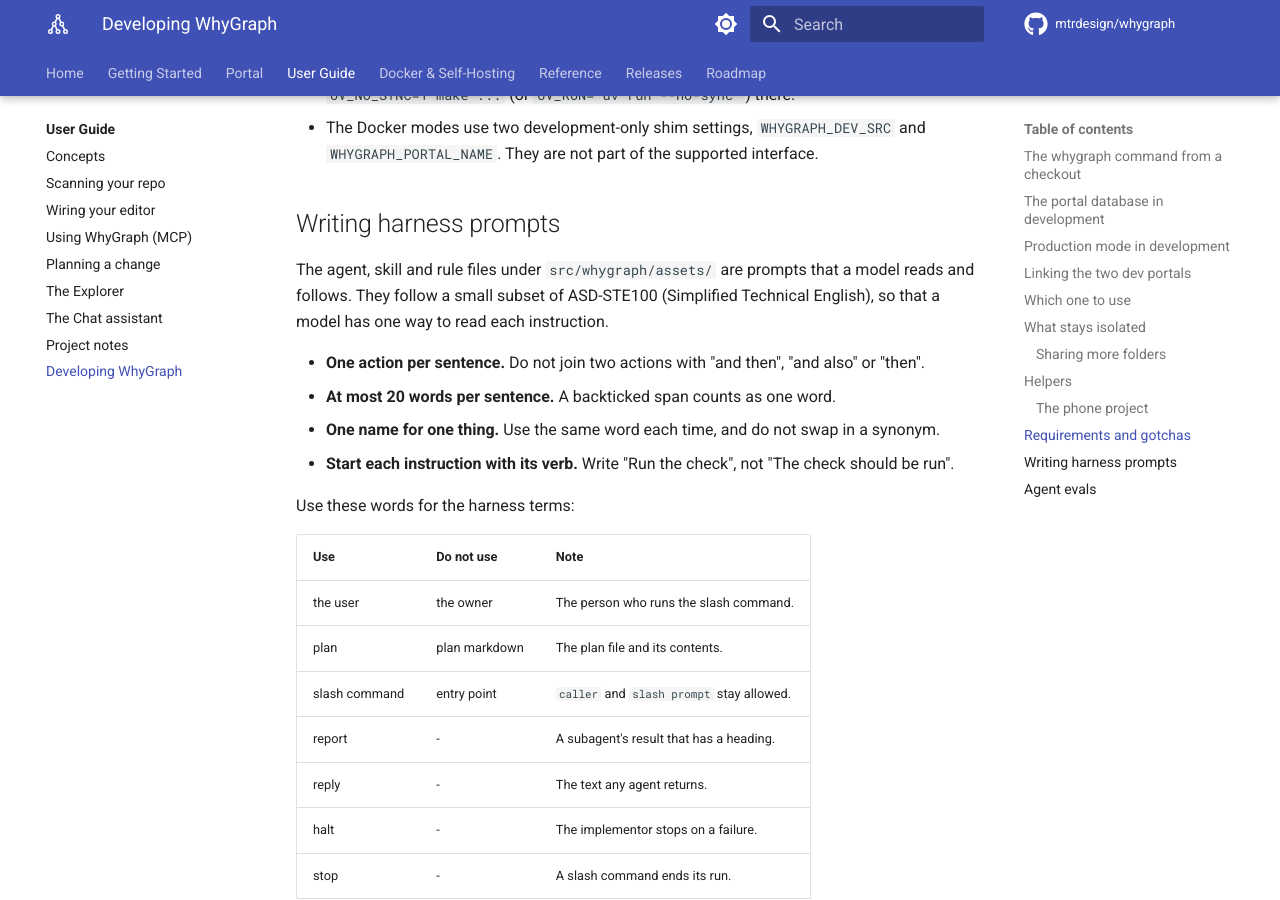
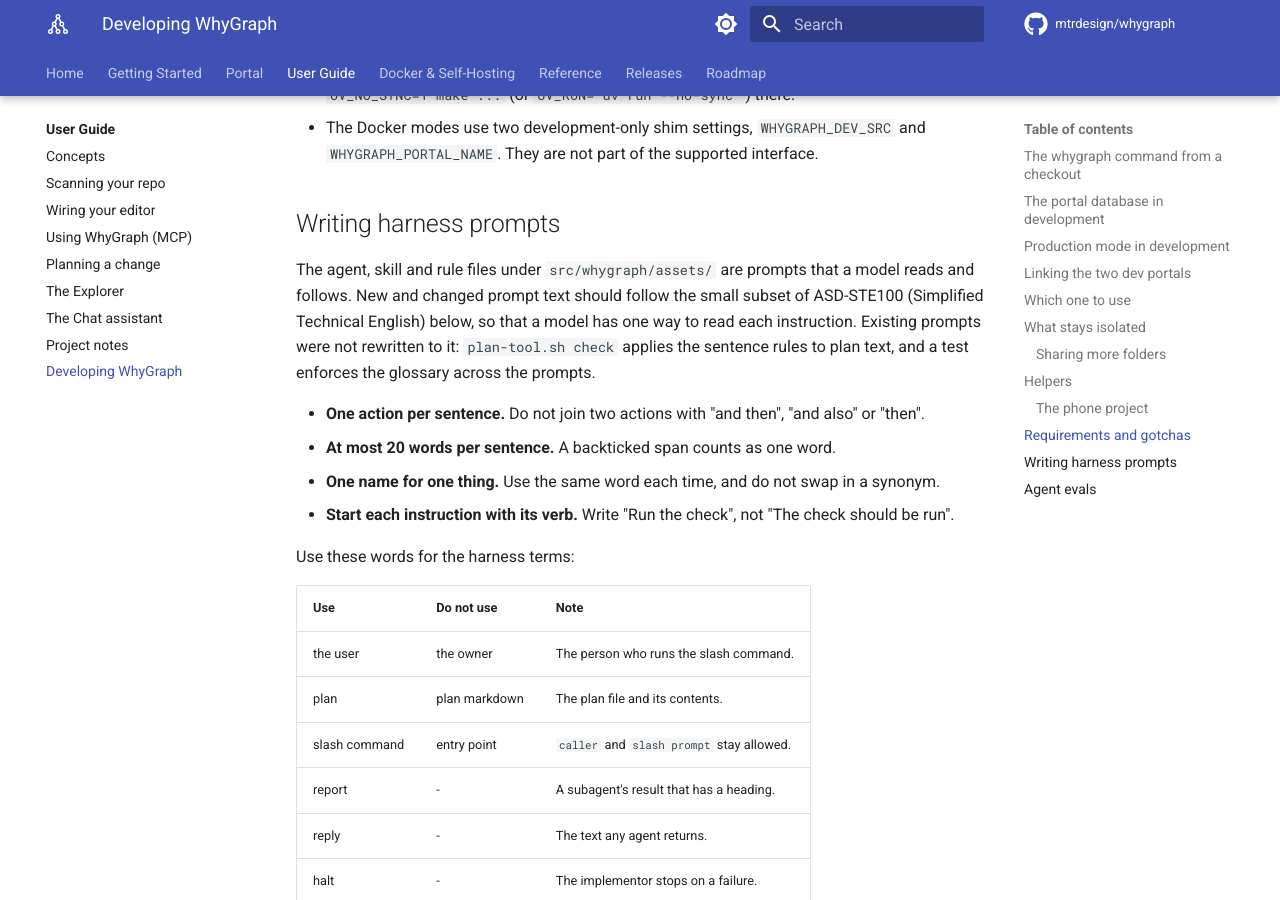
Before and after one commit to mtrdesign/whygraph, an MkDocs documentation site: the page built from docs/guide/developing.md, in a window 1280 px wide and 900 px high, scrolled down 7529 px. Built offline with MkDocs 1.6.1 and Material for MkDocs 9.7.7, drawn with Linux system fonts in a browser that asks for light colours; comment, search, counter and statistics services are not loaded.

Commit message:
docs: state that the harness prompts were not rewritten to STE

```diff
--- a/docs/guide/developing.md
+++ b/docs/guide/developing.md
@@ -252,7 +252,7 @@
 
 ## Writing harness prompts
 
-The agent, skill and rule files under `src/whygraph/assets/` are prompts that a model reads and follows. They follow a small subset of ASD-STE100 (Simplified Technical English), so that a model has one way to read each instruction.
+The agent, skill and rule files under `src/whygraph/assets/` are prompts that a model reads and follows. New and changed prompt text should follow the small subset of ASD-STE100 (Simplified Technical English) below, so that a model has one way to read each instruction. Existing prompts were not rewritten to it: `plan-tool.sh check` applies the sentence rules to plan text, and a test enforces the glossary across the prompts.
 
 - **One action per sentence.** Do not join two actions with "and then", "and also" or "then".
 - **At most 20 words per sentence.** A backticked span counts as one word.
```
